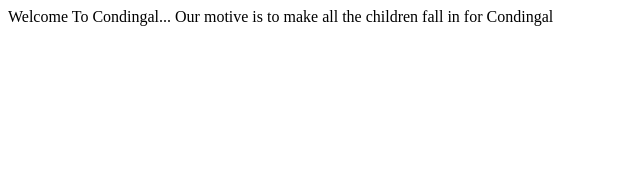
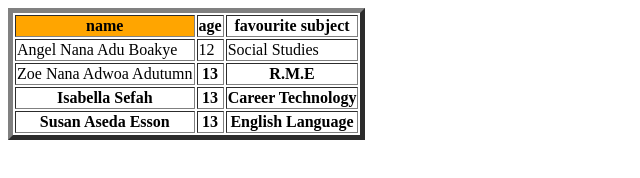
Before and after one commit to Ama-design955/Web-Development, a plain HTML site: page index.html in a window 1280 px wide. Shown: the whole page, without its empty margins (0-640 px from the left). Drawn offline with Linux system fonts and the light colour scheme.

Commit message:
Add files via upload

```diff
--- a/index.html
+++ b/index.html
@@ -1,10 +1,37 @@
 <!DOCTYPE html>
-<html>
+<html lang="en">
 <head>
-<title>HTML Structure</title>
+    <meta charset="UTF-8">
+    <meta name="viewport" content="width=device-width, initial-scale=1.0">
+    <title>Document</title>
 </head>
 <body>
-Welcome To Condingal...
-Our motive is to make all the children fall in for Condingal
+   <table border="5" bgcolour="pink"
+   <tr>
+   <th bgcolor="orange" border="10">name</th>
+   <th>age</th>
+   <th>favourite subject</th>
+   </tr>
+   <tr>
+    <td>Angel Nana Adu Boakye</td>
+    <td>12</td>
+    <td>Social Studies</td>
+   </tr>
+   <tr>
+    <td>Zoe Nana Adwoa Adutumn</td>
+    <th>13</th>
+    <th>R.M.E</th>
+   </tr>
+   <tr>
+    <th>Isabella Sefah</th>
+    <th>13</th>
+    <th>Career Technology</th>
+   </tr>
+   <tr>
+    <th>Susan Aseda Esson</th>
+    <th>13</th>
+    <th>English Language</th>
+   </tr>
+</table>
 </body>
 </html>
```
